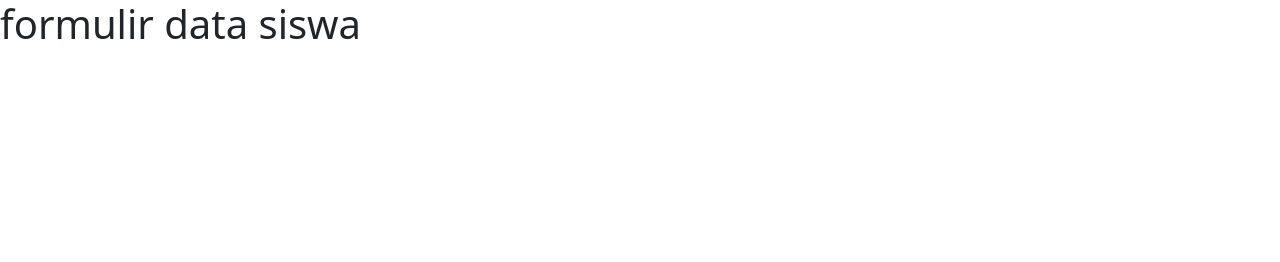
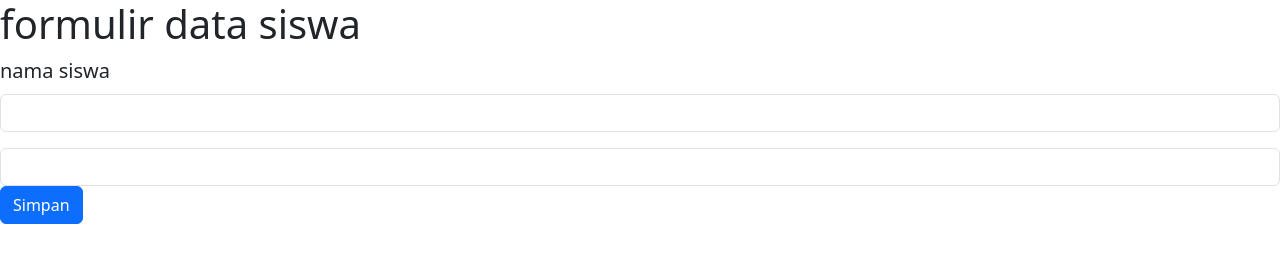
Before and after one commit to Ajid28/latihanform, a plain HTML site: page index.html in a window 1280 px wide. Drawn offline with nearby package versions, Linux system fonts and the light colour scheme.

Commit message:
menambah formulir data siswa

```diff
--- a/index.html
+++ b/index.html
@@ -1,5 +1,6 @@
 <!DOCTYPE html>
 <html lang="en">
+
 <head>
   <meta charset="UTF-8">
   <meta http-equiv="X-UA-Compatible" content="IE=Edge">
@@ -9,7 +10,7 @@
 
   <!-- HTML -->
   <link href="https://cdn.jsdelivr.net/npm/bootstrap@5.3.3/dist/css/bootstrap.min.css" rel="stylesheet" integrity="sha384-QWTKZyjpPEjISv5WaRU9OFeRpok6YctnYmDr5pNlyT2bRjXh0JMhjY6hW+ALEwIH" crossorigin="anonymous">
-<script src="https://cdn.jsdelivr.net/npm/bootstrap@5.3.3/dist/js/bootstrap.bundle.min.js" integrity="sha384-YvpcrYf0tY3lHB60NNkmXc5s9fDVZLESaAA55NDzOxhy9GkcIdslK1eN7N6jIeHz" crossorigin="anonymous"></script>
+  <script src="https://cdn.jsdelivr.net/npm/bootstrap@5.3.3/dist/js/bootstrap.bundle.min.js" integrity="sha384-YvpcrYf0tY3lHB60NNkmXc5s9fDVZLESaAA55NDzOxhy9GkcIdslK1eN7N6jIeHz" crossorigin="anonymous"></script>
 
   <!-- Custom Styles -->
   <link rel="stylesheet" href="style.css">
@@ -17,7 +18,22 @@
 
 <body>
   <h1>formulir data siswa</h1>
+
+
+  <form>
+    <div class="mb-3">
+      <label for="exampleInputEmail1" class="form-label">nama siswa</label>
+      <input type="email" class="form-control" id="exampleInputEmail1" aria-describedby="emailHelp">
+
+    </div>
+
+      <input type="password" class="form-control" id="exampleInputPassword1">
+    </div>
+
+    <button type="submit" class="btn btn-primary">Simpan</button>
+  </form>
   <!-- Project -->
   <script src="main.js"></script>
 </body>
+
 </html>
```
